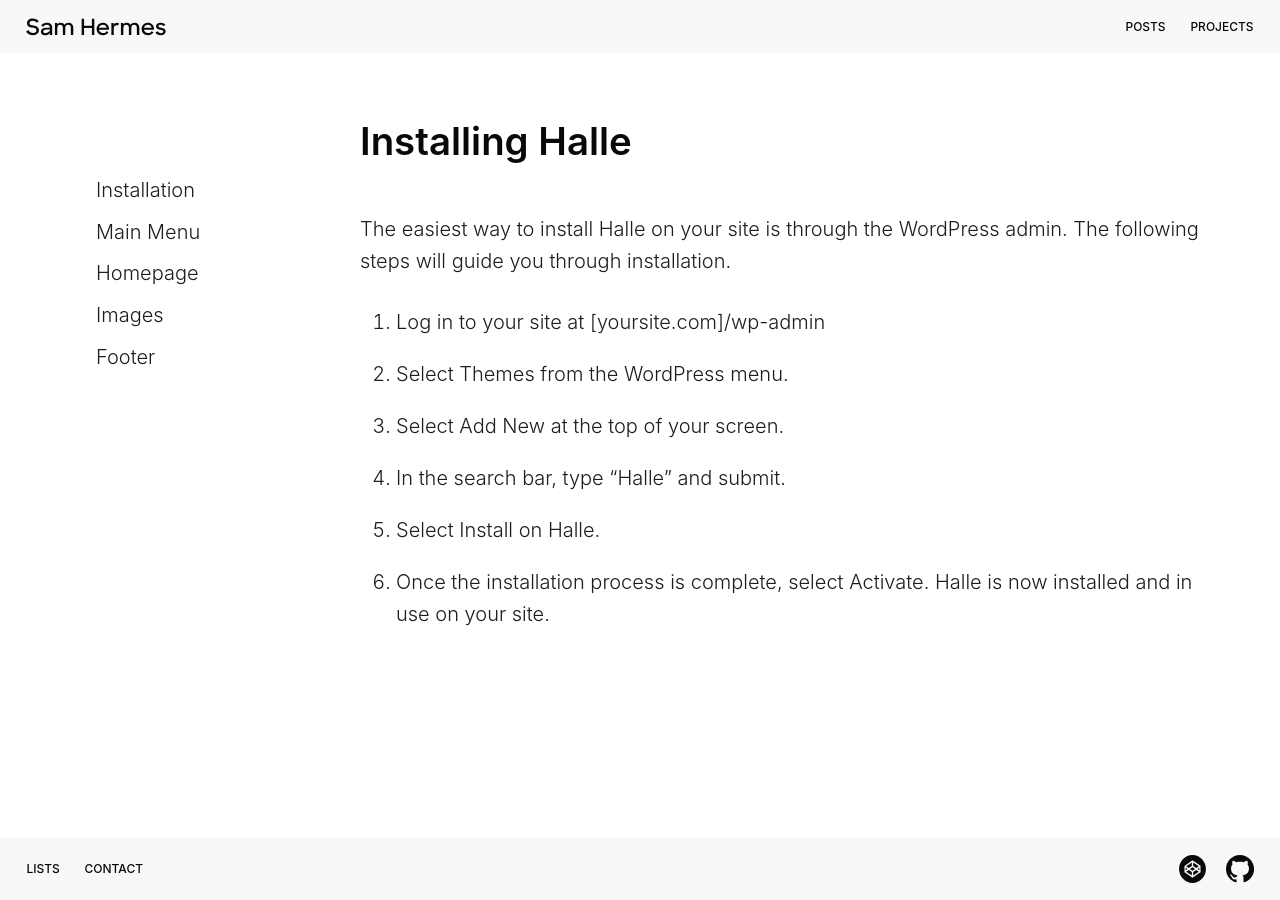
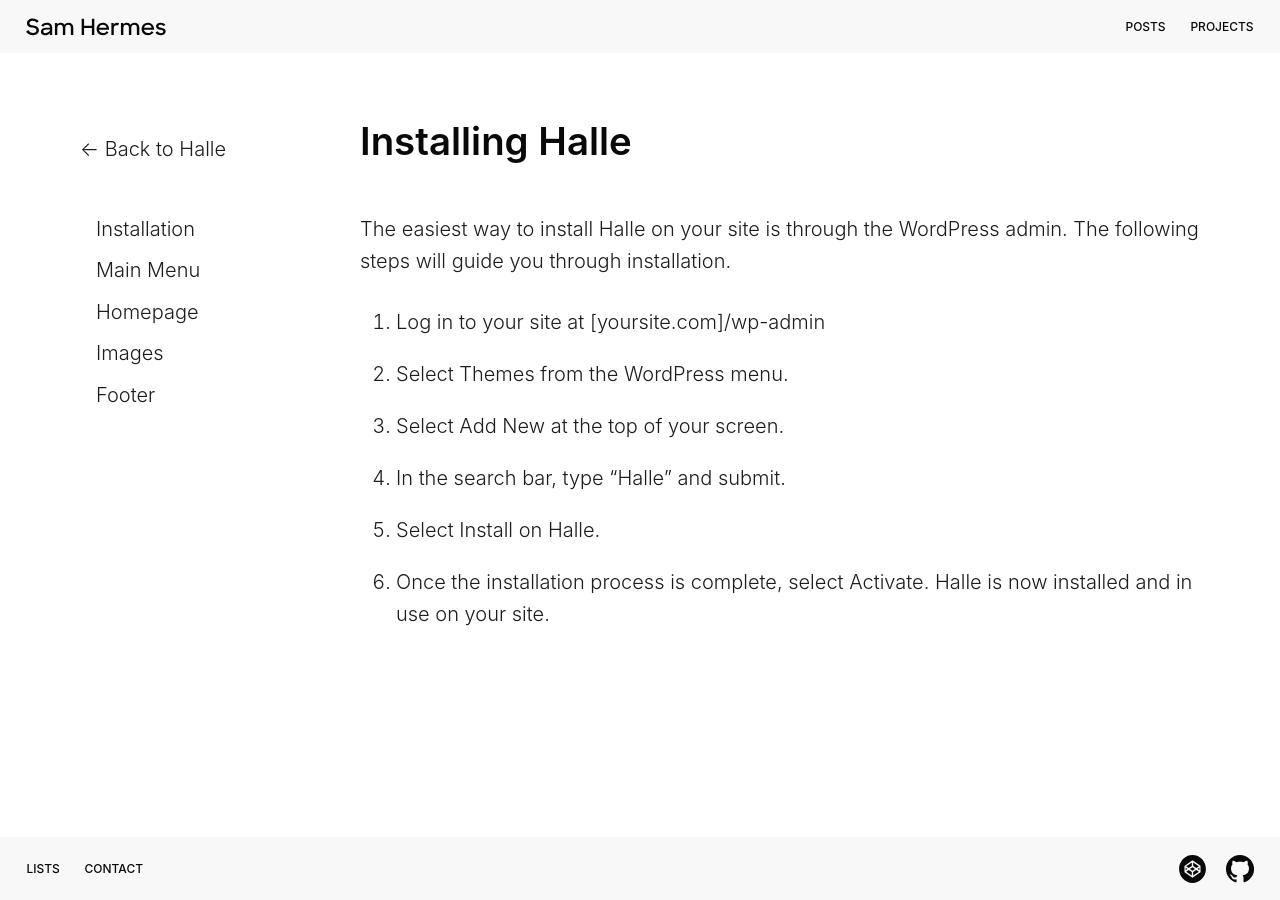
Before and after one commit to samhermes/samhermes.github.io, a Jekyll site: the page built from halle/docs/index.md, in a window 1280 px wide. Built offline with Jekyll 4.4.1, drawn with Linux system fonts in a browser that asks for light colours.

Commit message:
Add back button to Halle docs

```diff
--- a/_includes/docs-sidebar.html
+++ b/_includes/docs-sidebar.html
@@ -1,3 +1,4 @@
+<a class="docs-back" href="/halle">&larr; Back to Halle</a>
 <ul class="docs-nav">
     <li><a href="/halle/docs/">Installation</a></li>
     <li><a href="/halle/docs/menu">Main Menu</a></li>
--- a/css/docs.scss
+++ b/css/docs.scss
@@ -28,7 +28,17 @@
             order: 1;
             width: calc(25% - 2em);
             padding-right: 2em;
-            padding-top: 3.3rem;
+            padding-top: 1.2rem;
+        }
+    }
+
+    .docs-back {
+        display: block;
+        font-size: 1.25rem;
+        margin-bottom: 3rem;
+
+        &:hover {
+            text-decoration: underline;
         }
     }
 
```
